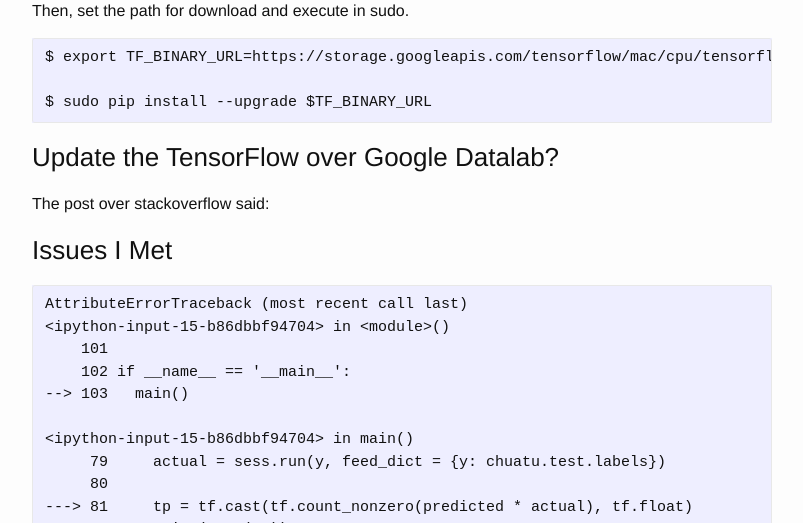
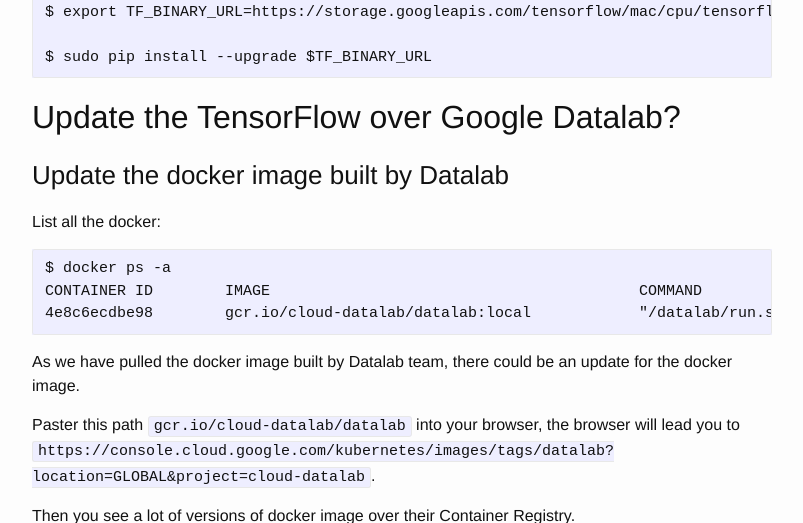
Before and after one commit to e-lin/wiki, a Jekyll site: the page built from _posts/2017-02-19-Upgrade-the-Installed-TensorFlow.md, in a window 1280 px wide and 1400 px high, scrolled down 959 px. Shown: the top 523 px of the window, without its empty margins (238-1041 px from the left). Built offline with Jekyll 4.4.1, drawn with Linux system fonts in a browser that asks for light colours; some of the changed text lies outside the part shown; grey boxes are pictures that could not be loaded.

Commit message:
add posts

````diff
--- a/_posts/2017-02-19-Upgrade-the-Installed-TensorFlow.md
+++ b/_posts/2017-02-19-Upgrade-the-Installed-TensorFlow.md
@@ -32,7 +30,8 @@
 tensorflow (0.7.1)
 ```
 
-### Update the TensorFlow
+Update the TensorFlow
+---
 
 If you are upgrading from a previous installation of TensorFlow < 0.7.1, you should uninstall the previous TensorFlow and protobuf using `pip uninstall` first to make sure you get a clean installation of the updated protobuf dependency.
 
@@ -48,39 +47,62 @@
 $ sudo pip install --upgrade $TF_BINARY_URL
 ```
 
-### Update the TensorFlow over Google Datalab?
+Update the TensorFlow over Google Datalab?
+---
+
+### Update the docker image built by Datalab
+
+List all the docker:
+
+```
+$ docker ps -a
+CONTAINER ID        IMAGE                                         COMMAND                  CREATED             STATUS                   PORTS                      NAMES
+4e8c6ecdbe98        gcr.io/cloud-datalab/datalab:local            "/datalab/run.sh"        2 weeks ago         Up 21 minutes            127.0.0.1:4041->8080/tcp   datalab
+```
+
+As we have pulled the docker image built by Datalab team, there could be an update for the docker image.
+
+Paster this path `gcr.io/cloud-datalab/datalab` into your browser, the browser will lead you to `https://console.cloud.google.com/kubernetes/images/tags/datalab?location=GLOBAL&project=cloud-datalab`.
+
+Then you see a lot of versions of docker image over their Container Registry.
+
+![Imgur](http://i.imgur.com/13FYH1f.png)
+
+Try to pull the version of `local-20170218`, and create a new docker to launch the image.
+
+```
+$ docker ps -a
+CONTAINER ID        IMAGE                                         COMMAND                  CREATED             STATUS                   PORTS                      NAMES
+d072d60618c8        gcr.io/cloud-datalab/datalab:local-20170218   "/datalab/run.sh"        21 hours ago        Up 21 hours              127.0.0.1:2021->8080/tcp   dalatab-20170218
+4e8c6ecdbe98        gcr.io/cloud-datalab/datalab:local            "/datalab/run.sh"        2 weeks ago         Up 21 minutes            127.0.0.1:4041->8080/tcp   datalab
+```
+
+Open the notebook over the browser, then try to print out the version of TensorFlow. You will found the version get to upgrade!
+
+
+### Use %%bash to update directly
 
 The post over stackoverflow said:
 
-
-
-
-
-
-
-### Issues I Met
-
-
-
+> If you want to temporarily install a newer version into your existing environment for testing purposes **(although this isn't recommended)** , then you could try installing tensorflow with the no dependencies option `(--no-deps)` in order to reduce the chance of breaking the working datalab environment.
 
 ```
-AttributeErrorTraceback (most recent call last)
-<ipython-input-15-b86dbbf94704> in <module>()
-    101
-    102 if __name__ == '__main__':
---> 103   main()
+%%bash
+wget https://storage.googleapis.com/tensorflow/linux/cpu/tensorflow-0.8.0-cp27-none-linux_x86_64.whl && pip install --ignore-installed --no-deps tensorflow-0.8.0-cp27-none-linux_x86_64.whl
+```
 
-<ipython-input-15-b86dbbf94704> in main()
-     79     actual = sess.run(y, feed_dict = {y: chuatu.test.labels})
-     80
----> 81     tp = tf.cast(tf.count_nonzero(predicted * actual), tf.float)
-     82     print(type(tp))
-     83     tn = tf.count_nonzero((predicted - 1) * (actual - 1))
+Go the check over `https://storage.googleapis.com/tensorflow/`, you see a lot of versions by filtering with the keyword `linux/cpu/tensorflow-0.12.0-`. However, I am not aware of the difference between `cp27-none-linux_x86_64.whl`, `cp34-cp34m-linux_x86_64.whl`, `0-cp35-cp35m-linux_x86_64.whl`, and so on.
 
-AttributeError: 'module' object has no attribute 'float'
+Just try to run with:
 
 ```
+%%bash
+wget https://storage.googleapis.com/tensorflow/linux/cpu/tensorflow-0.12.0-cp27-none-linux_x86_64.whl && pip install --ignore-installed --no-deps tensorflow-0.12.0-cp27-none-linux_x86_64.whl
+```
 
+After running the above command, you should see tensorflow is at version 0.12.0.
+
+![Imgur](http://i.imgur.com/Bm7HU68.png)
 
 
 Reference
````
Also changed, not shown: other parts of _posts/2017-02-19-Upgrade-the-Installed-TensorFlow.md (+1 -3 lines), _posts/2017-02-20-Use-Vector-Processor-to-Accelerate-your-TensorFlow.md (added, +122 -0 lines).
